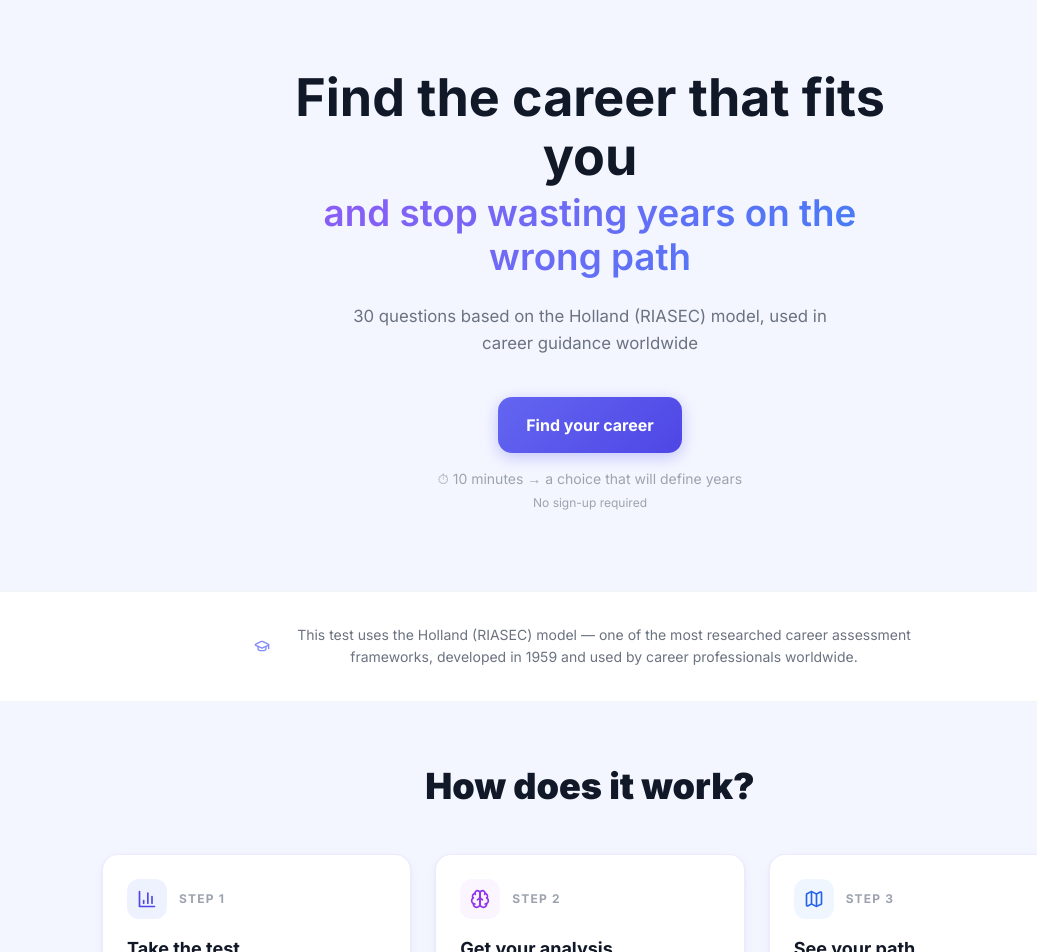
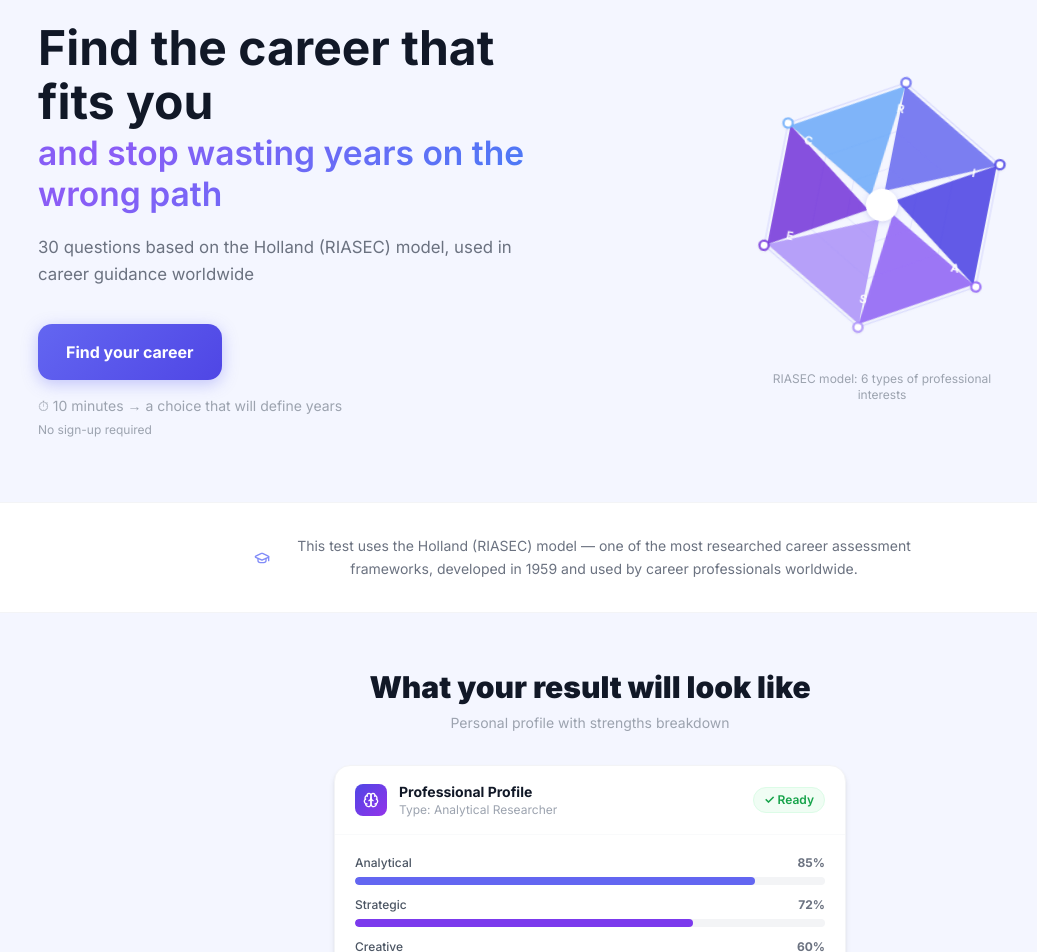
Before and after one commit to kompuaternet/mentivo, a Next.js app: page /career in a window 1280 px wide. Shown: the part 180-1132 px from the top of the page, without its empty margins (50-1087 px from the left). Built offline with nearby package versions, Linux system fonts and the light colour scheme.

Commit message:
feat: two-column hero with RIASEC hexagon + profile preview card
Co-Authored-By: Claude Sonnet 4.6 <noreply@anthropic.com>

```diff
--- a/src/app/career/page.tsx
+++ b/src/app/career/page.tsx
@@ -17,6 +17,183 @@ const UNIVERSITIES = [
   'Yale', 'Princeton', 'Johns Hopkins', 'Berkeley',
 ]
 const MEDIA = ['Forbes', 'Psychology Today', 'The Guardian', 'BBC', 'Reuters']
+
+// ── RIASEC Hexagon ────────────────────────────────────────────────────────────
+
+const RIASEC_SEGMENTS = [
+  { id: 'R', fill: 'rgba(99,102,241,0.82)' },
+  { id: 'I', fill: 'rgba(79,70,229,0.88)' },
+  { id: 'A', fill: 'rgba(139,92,246,0.82)' },
+  { id: 'S', fill: 'rgba(167,139,250,0.78)' },
+  { id: 'E', fill: 'rgba(109,40,217,0.80)' },
+  { id: 'C', fill: 'rgba(96,165,250,0.78)' },
+]
+
+function RiasecHexagon() {
+  const cx = 130, cy = 130, r = 108, gap = 3
+  const pts = Array.from({ length: 6 }, (_, i) => {
+    const a = (i * 60 - 90) * Math.PI / 180
+    return { x: cx + r * Math.cos(a), y: cy + r * Math.sin(a) }
+  })
+  // Shrink each triangle slightly inward for a gap between segments
+  const segPath = (i: number) => {
+    const a = pts[i], b = pts[(i + 1) % 6]
+    const shrink = (p: { x: number; y: number }) => ({
+      x: cx + (p.x - cx) * (1 - gap / r),
+      y: cy + (p.y - cy) * (1 - gap / r),
+    })
+    const sa = shrink(a), sb = shrink(b)
+    const ic = { x: cx + (sa.x - cx) * 0.12, y: cy + (sa.y - cy) * 0.12 }
+    return `M ${ic.x} ${ic.y} L ${sa.x} ${sa.y} L ${sb.x} ${sb.y} Z`
+  }
+
+  return (
+    <motion.div
+      animate={{ rotate: 360 }}
+      transition={{ duration: 200, repeat: Infinity, ease: 'linear' }}
+      className="w-[260px] h-[260px] sm:w-[300px] sm:h-[300px] drop-shadow-sm"
+    >
+      <svg viewBox="0 0 260 260" width="100%" height="100%">
+        {/* Outer hex ring */}
+        <polygon
+          points={pts.map(p => `${p.x * 260/260},${p.y * 260/260}`).join(' ')}
+          fill="none"
+          stroke="rgba(99,102,241,0.18)"
+          strokeWidth="1"
+        />
+        {/* Mid ring */}
+        <polygon
+          points={pts.map(p => {
+            const sc = 0.6
+            return `${cx + (p.x - cx) * sc},${cy + (p.y - cy) * sc}`
+          }).join(' ')}
+          fill="none"
+          stroke="rgba(99,102,241,0.12)"
+          strokeWidth="1"
+        />
+        {/* Inner ring */}
+        <polygon
+          points={pts.map(p => {
+            const sc = 0.3
+            return `${cx + (p.x - cx) * sc},${cy + (p.y - cy) * sc}`
+          }).join(' ')}
+          fill="none"
+          stroke="rgba(99,102,241,0.1)"
+          strokeWidth="1"
+        />
+        {/* Spokes */}
+        {pts.map((p, i) => (
+          <line key={i} x1={cx} y1={cy} x2={p.x} y2={p.y}
+            stroke="rgba(99,102,241,0.08)" strokeWidth="1" />
+        ))}
+        {/* Colored segments */}
+        {RIASEC_SEGMENTS.map((seg, i) => (
+          <path key={seg.id} d={segPath(i)} fill={seg.fill} />
+        ))}
+        {/* Center circle */}
+        <circle cx={cx} cy={cy} r={14} fill="white"
+          style={{ filter: 'drop-shadow(0 1px 3px rgba(99,102,241,0.2))' }} />
+        {/* Vertex dots */}
+        {pts.map((p, i) => (
+          <circle key={i} cx={p.x} cy={p.y} r={4} fill="white"
+            stroke={RIASEC_SEGMENTS[i].fill} strokeWidth="2" />
+        ))}
+        {/* Letter labels just inside each vertex */}
+        {pts.map((p, i) => {
+          const sc = 0.78
+          const lx = cx + (p.x - cx) * sc
+          const ly = cy + (p.y - cy) * sc
+          return (
+            <text key={i} x={lx} y={ly}
+              textAnchor="middle" dominantBaseline="middle"
+              fontSize="10" fontWeight="700" fill="white" opacity="0.9"
+              letterSpacing="0.5">
+              {RIASEC_SEGMENTS[i].id}
+            </text>
+          )
+        })}
+      </svg>
+    </motion.div>
+  )
+}
+
+// ── Profile Preview Card ───────────────────────────────────────────────────────
+
+const PREVIEW_BARS = [
+  { key: 'Analytical',  pct: 85, color: '#6366F1' },
+  { key: 'Strategic',   pct: 72, color: '#7C3AED' },
+  { key: 'Creative',    pct: 60, color: '#8B5CF6' },
+  { key: 'Social',      pct: 45, color: '#A78BFA' },
+  { key: 'Practical',   pct: 38, color: '#818CF8' },
+]
+
+function ProfilePreview() {
+  return (
+    <motion.div
+      initial={{ opacity: 0, y: 24 }}
+      whileInView={{ opacity: 1, y: 0 }}
+      viewport={{ once: true }}
+      transition={{ duration: 0.5 }}
+      className="bg-white rounded-2xl border border-gray-100 shadow-md overflow-hidden max-w-lg mx-auto w-full"
+    >
+      {/* Card header */}
+      <div className="px-5 py-4 border-b border-gray-50 flex items-center gap-3">
+        <div className="w-8 h-8 rounded-lg bg-gradient-to-br from-indigo-600 to-purple-600 flex items-center justify-center flex-shrink-0">
+          <Brain className="w-4 h-4 text-white" />
+        </div>
+        <div className="flex-1 min-w-0">
+          <div className="text-sm font-bold text-gray-900 truncate">Professional Profile</div>
+          <div className="text-xs text-gray-400">Type: Analytical Researcher</div>
+        </div>
+        <div className="flex-shrink-0 text-xs bg-green-50 text-green-600 font-semibold px-2.5 py-1 rounded-full border border-green-100">
+          ✓ Ready
+        </div>
+      </div>
+
+      {/* Bar chart */}
+      <div className="px-5 py-5 space-y-3">
+        {PREVIEW_BARS.map((bar, i) => (
+          <div key={bar.key}>
+            <div className="flex items-center justify-between mb-1.5">
+              <span className="text-xs font-medium text-gray-600">{bar.key}</span>
+              <span className="text-xs font-bold text-gray-500">{bar.pct}%</span>
+            </div>
+            <div className="h-2 bg-gray-100 rounded-full overflow-hidden">
+              <motion.div
+                initial={{ width: 0 }}
+                whileInView={{ width: `${bar.pct}%` }}
+                viewport={{ once: true }}
+                transition={{ duration: 0.7, delay: i * 0.08, ease: 'easeOut' }}
+                className="h-full rounded-full"
+                style={{ background: bar.color }}
+              />
+            </div>
+          </div>
+        ))}
+      </div>
+
+      {/* Locked hint */}
+      <div className="px-5 py-3.5 bg-gray-50 border-t border-gray-100 relative overflow-hidden">
+        <div className="blur-[3px] select-none pointer-events-none">
+          <div className="text-xs text-gray-500 font-medium mb-2">Top career matches</div>
+          <div className="flex gap-2 flex-wrap">
+            {['Data Analyst', 'Research Scientist', 'Strategist'].map(p => (
+              <span key={p} className="text-xs bg-white border border-gray-200 px-2.5 py-1 rounded-full text-gray-600">
+                {p}
+              </span>
+            ))}
+          </div>
+        </div>
+        <div className="absolute inset-0 flex items-center justify-center">
+          <div className="flex items-center gap-1.5 text-xs text-gray-400 font-medium bg-white/90 px-3 py-1.5 rounded-full border border-gray-100 shadow-sm">
+            <Lock className="w-3 h-3" />
+            Unlock full results
+          </div>
+        </div>
+      </div>
+    </motion.div>
+  )
+}
 
 export default function LandingPage() {
   const router = useRouter()
@@ -105,40 +282,30 @@ export default function LandingPage() {
       </nav>
 
       {/* ── Hero ── */}
-      <section className="flex flex-col items-center px-6 pt-28 sm:pt-32 pb-20 text-center max-w-3xl mx-auto w-full">
+      <section className="px-6 pt-16 sm:pt-20 pb-16 max-w-6xl mx-auto w-full">
+        <div className="grid lg:grid-cols-2 gap-10 lg:gap-16 items-center">
 
-        {/* Headline — two-tier hierarchy */}
-        <motion.h1
+          {/* Left: Text */}
+          <motion.div
             initial={{ opacity: 0, y: 24 }}
             animate={{ opacity: 1, y: 0 }}
-          transition={{ delay: 0.1 }}
-          className="mb-6 max-w-[640px]"
+            transition={{ duration: 0.5 }}
+            className="flex flex-col items-center lg:items-start text-center lg:text-left order-1"
           >
-          <span className="block text-[2.1rem] sm:text-[2.8rem] md:text-[3.25rem] font-bold text-[#111827] leading-[1.13]">
+            <h1 className="mb-5">
+              <span className="block text-[2.1rem] sm:text-[2.8rem] md:text-[3rem] font-bold text-[#111827] leading-[1.13]">
                 {t('hero_title', locale)}
               </span>
-          <span className="block text-[1.5rem] sm:text-[2rem] md:text-[2.3rem] font-semibold gradient-text leading-[1.2] mt-1">
+              <span className="block text-[1.45rem] sm:text-[1.9rem] md:text-[2.1rem] font-semibold gradient-text leading-[1.2] mt-1">
                 {t('hero_title2', locale)}
               </span>
-        </motion.h1>
+            </h1>
 
-        {/* Subtitle */}
-        <motion.p
-          initial={{ opacity: 0, y: 16 }}
-          animate={{ opacity: 1, y: 0 }}
-          transition={{ delay: 0.18 }}
-          className="text-[1.05rem] text-[#6b7280] font-normal max-w-[520px] leading-[1.6] mb-10"
-        >
+            <p className="text-[1.05rem] text-[#6b7280] font-normal max-w-[480px] leading-[1.6] mb-9">
               {t('hero_subtitle', locale)}
-        </motion.p>
+            </p>
 
-        {/* CTA */}
-        <motion.div
-          initial={{ opacity: 0, y: 16 }}
-          animate={{ opacity: 1, y: 0 }}
-          transition={{ delay: 0.26 }}
-          className="flex flex-col items-center w-full"
-        >
+            <div className="flex flex-col items-center lg:items-start w-full">
               <button
                 onClick={handleStart}
                 className="btn-primary w-full sm:w-auto text-lg px-10 py-[15px] rounded-2xl hover:scale-[1.02] transition-transform duration-150"
@@ -147,7 +314,27 @@ export default function LandingPage() {
               </button>
               <p className="mt-4 text-sm text-[#9ca3af]">{t('hero_timer_line', locale)}</p>
               <p className="mt-1.5 text-xs text-[#9ca3af]">{t('hero_no_signup', locale)}</p>
+            </div>
           </motion.div>
+
+          {/* Right: RIASEC Hexagon */}
+          <motion.div
+            initial={{ opacity: 0, scale: 0.92 }}
+            animate={{ opacity: 1, scale: 1 }}
+            transition={{ duration: 0.6, delay: 0.15 }}
+            className="flex flex-col items-center order-2"
+          >
+            <div className="relative">
+              {/* Glow behind hexagon */}
+              <div className="absolute inset-0 rounded-full bg-indigo-100/60 blur-3xl scale-75 -z-10" />
+              <RiasecHexagon />
+            </div>
+            <p className="mt-4 text-xs text-gray-400 text-center max-w-[220px]">
+              {t('riasec_caption', locale)}
+            </p>
+          </motion.div>
+
+        </div>
       </section>
 
       {/* ── Methodology strip ── */}
@@ -158,6 +345,22 @@ export default function LandingPage() {
             {t('research_credit', locale)}
           </p>
         </div>
+      </section>
+
+      {/* ── Result Preview ── */}
+      <section className="py-14 px-6 max-w-5xl mx-auto w-full">
+        <div className="text-center mb-8">
+          <motion.h2
+            initial={{ opacity: 0, y: 16 }}
+            whileInView={{ opacity: 1, y: 0 }}
+            viewport={{ once: true }}
+            className="text-2xl md:text-3xl font-black text-gray-900 mb-2"
+          >
+            {t('preview_title', locale)}
+          </motion.h2>
+          <p className="text-sm text-gray-400">{t('preview_sub', locale)}</p>
+        </div>
+        <ProfilePreview />
       </section>
 
       {/* ── How it works ── */}
--- a/src/lib/i18n.ts
+++ b/src/lib/i18n.ts
@@ -113,6 +113,9 @@ type UIKey =
   | 'pace_fast' | 'pace_steady' | 'pace_deep'
   | 'footer_tagline'
   | 'career_trust_bar'
+  | 'riasec_caption'
+  | 'preview_title'
+  | 'preview_sub'
   | 'insight_btn'
   | 'insight_subheading'
   | 'insight_analyzing'
@@ -1031,6 +1034,34 @@ export const UI: Translations = {
     fr: 'Basé sur le modèle Holland (RIASEC) • Utilisé dans 70+ pays • Appliqué en orientation professionnelle et RH',
   },
 
+  riasec_caption: {
+    ru: 'Модель RIASEC: 6 типов профессиональных интересов',
+    en: 'RIASEC model: 6 types of professional interests',
+    uk: 'Модель RIASEC: 6 типів професійних інтересів',
+    de: 'RIASEC-Modell: 6 Arten beruflicher Interessen',
+    es: 'Modelo RIASEC: 6 tipos de intereses profesionales',
+    tr: 'RIASEC modeli: 6 tür mesleki ilgi',
+    fr: 'Modèle RIASEC : 6 types d\'intérêts professionnels',
+  },
+  preview_title: {
+    ru: 'Как будет выглядеть твой результат',
+    en: 'What your result will look like',
+    uk: 'Як виглядатиме твій результат',
+    de: 'Wie dein Ergebnis aussehen wird',
+    es: 'Cómo se verá tu resultado',
+    tr: 'Sonucun nasıl görünecek',
+    fr: 'À quoi ressemblera ton résultat',
+  },
+  preview_sub: {
+    ru: 'Персональный профиль с разбором сильных сторон',
+    en: 'Personal profile with strengths breakdown',
+    uk: 'Персональний профіль з розбором сильних сторін',
+    de: 'Persönliches Profil mit Analyse der Stärken',
+    es: 'Perfil personal con análisis de fortalezas',
+    tr: 'Güçlü yönlerin analiziyle kişisel profil',
+    fr: 'Profil personnel avec analyse des points forts',
+  },
+
   // ── Insight screens (shown every 7 questions) ─────────────────────────────
   insight_btn: {
     ru: 'Продолжить тест', en: 'Continue the test', uk: 'Продовжити тест',
```
Lines whose indentation alone changed are shown as unchanged.
